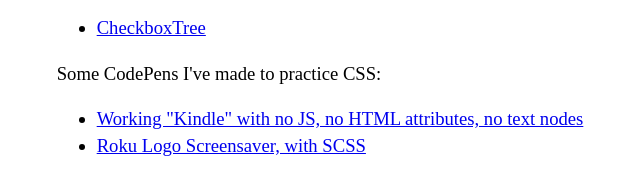
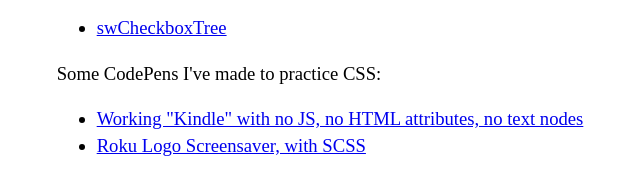
Before and after one commit to stephenrwicks/stephenrwicks.github.io, a plain HTML site: page index.html in a window 1280 px wide. Shown: the part 197-380 px from the top of the page, 320-960 px from the left. Drawn offline with Linux system fonts and the light colour scheme.

Commit message:
Update index.html

```diff
--- a/index.html
+++ b/index.html
@@ -45,7 +45,7 @@
         <p>Some reusable components I've made for vanilla JS projects:</p>
         <ul>
             <li>
-                <a href="https://stephenrwicks.github.io/checkboxtree/" target="_blank">CheckboxTree</a>
+                <a href="https://stephenrwicks.github.io/swCheckboxTree/" target="_blank">swCheckboxTree</a>
             </li>
         </ul>
 
```
